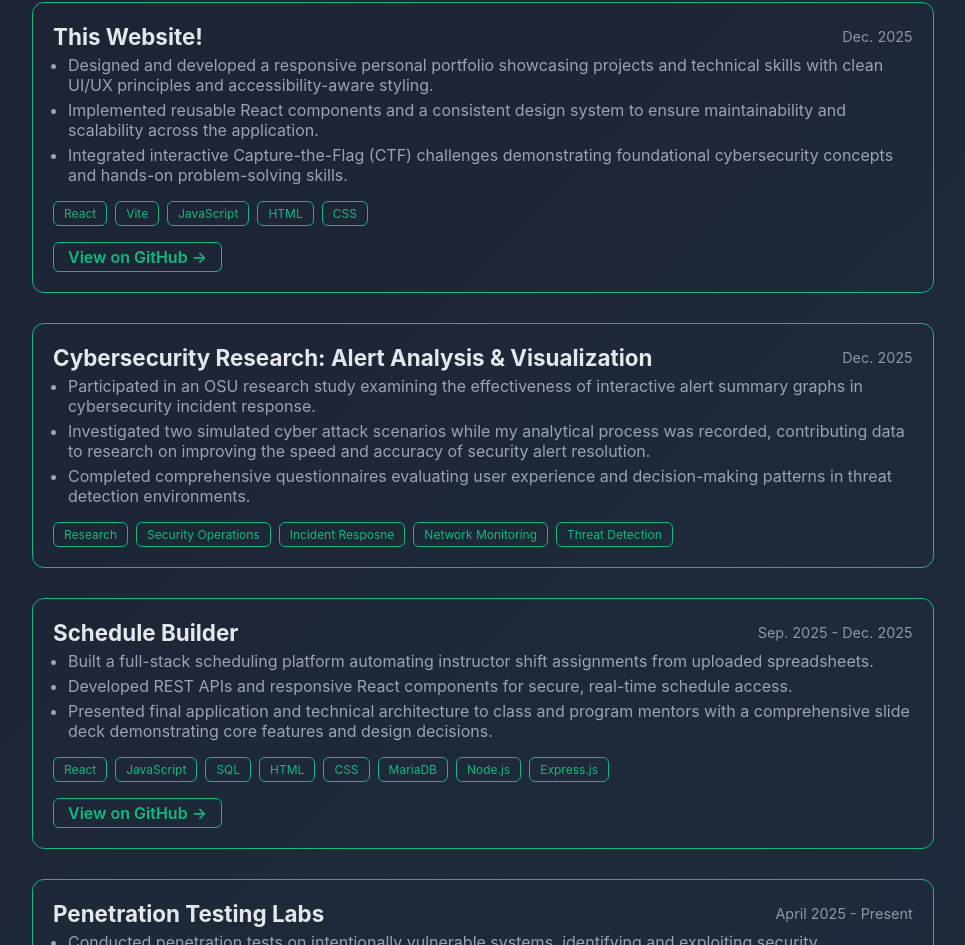
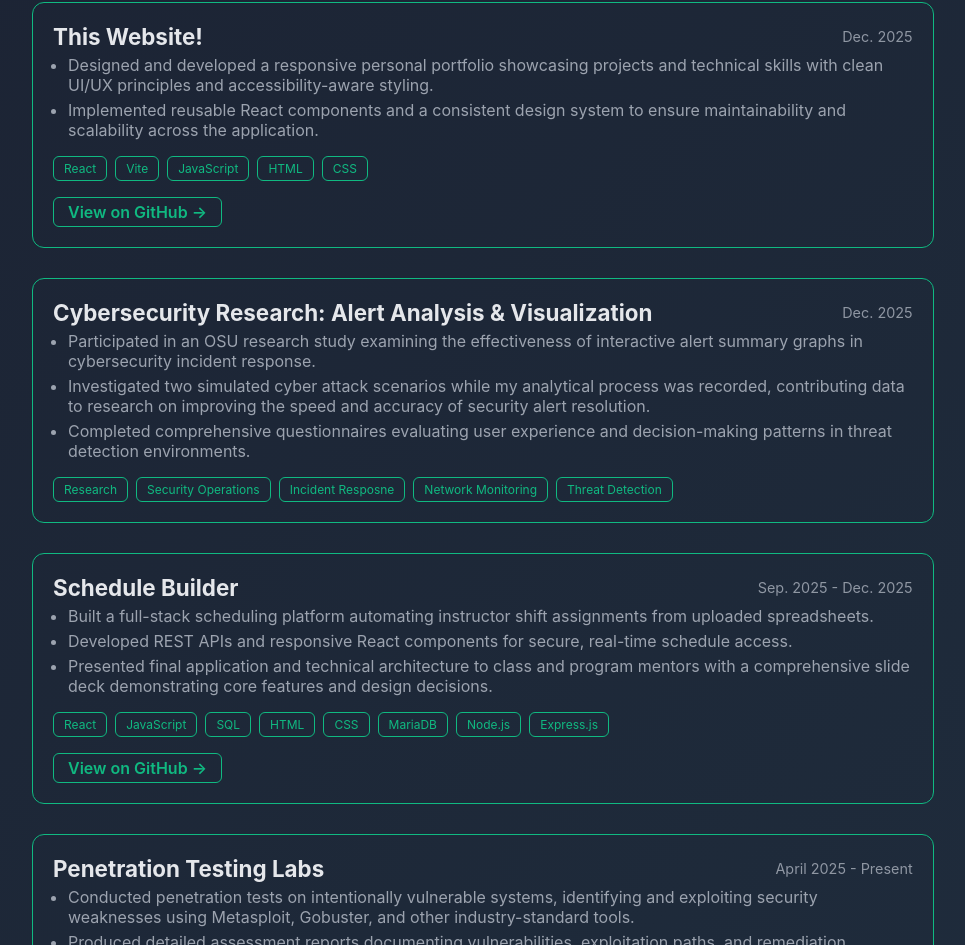
Before and after one commit to JaysonGaa/jayson-portfolio, a React (Vite) app: page / in a window 1280 px wide. Shown: the part 1801-2746 px from the top of the page, without its empty margins (157-1122 px from the left). Built offline with nearby package versions, Linux system fonts and the light colour scheme.

Commit message:
Changed project description

```diff
--- a/src/components/Projects/Projects.jsx
+++ b/src/components/Projects/Projects.jsx
@@ -39,8 +39,7 @@ const Projects = () => {
       description = {
         [
         'Designed and developed a responsive personal portfolio showcasing projects and technical skills with clean UI/UX principles and accessibility-aware styling.',
-        'Implemented reusable React components and a consistent design system to ensure maintainability and scalability across the application.',
-        'Integrated interactive Capture-the-Flag (CTF) challenges demonstrating foundational cybersecurity concepts and hands-on problem-solving skills.'
+        'Implemented reusable React components and a consistent design system to ensure maintainability and scalability across the application.'
         ]
       }
       tags = {
```
